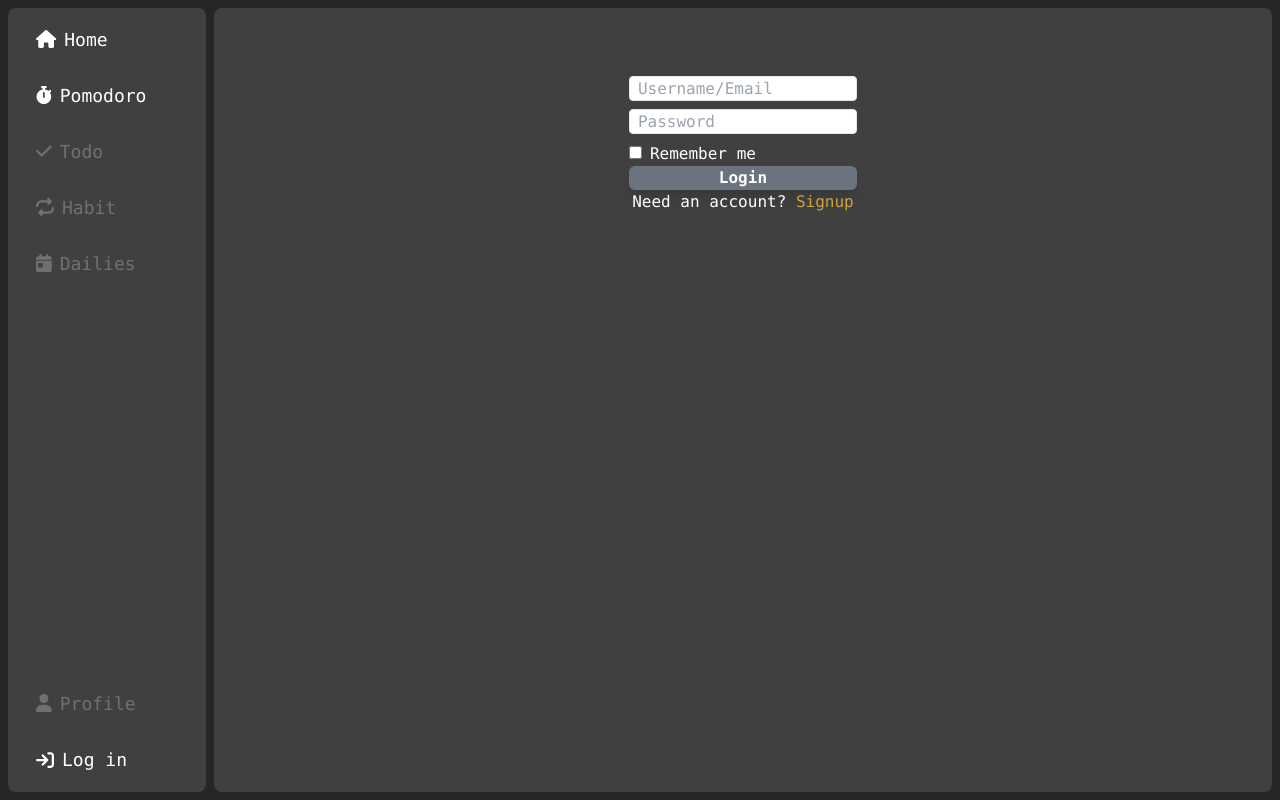
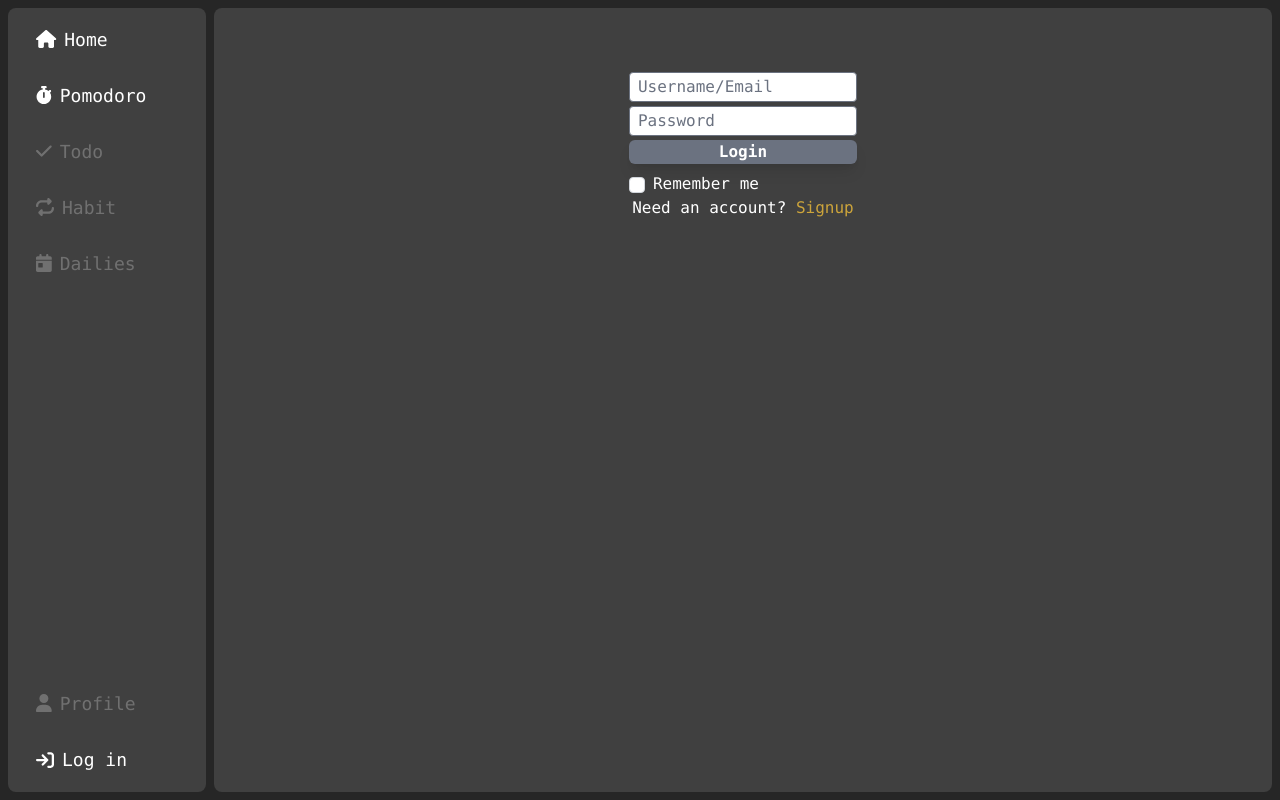
Before and after one commit to PierreMasselot1/Planit, a React (Create React App) app in the folder web/: page /login in a window 1280 px wide. Built offline with nearby package versions, Linux system fonts and the light colour scheme; no server answers.

Commit message:
login page cleanpu

```diff
--- a/web/package.json
+++ b/web/package.json
@@ -3,13 +3,13 @@
   "version": "0.1.0",
   "private": true,
   "dependencies": {
-
     "@capacitor/android": "5.0.3",
     "@capacitor/core": "^5.0.3",
     "@capacitor/ios": "^5.0.3",
     "@fortawesome/fontawesome-svg-core": "^6.2.1",
     "@fortawesome/free-solid-svg-icons": "^6.2.1",
     "@fortawesome/react-fontawesome": "^0.2.0",
+    "@tailwindcss/forms": "^0.5.6",
     "@testing-library/jest-dom": "^5.16.5",
     "@testing-library/react": "^13.2.0",
     "@testing-library/user-event": "^13.5.0",
--- a/web/src/routes/Auth/Login.tsx
+++ b/web/src/routes/Auth/Login.tsx
@@ -21,35 +21,32 @@ function Login() {
   };
 
   return (
-    <div className="flex flex-col justify-center items-center mt-14">
+    <div className="flex flex-col justify-center items-center mt-14 ">
       <form onSubmit={handleLogin} className="flex flex-col">
         <input
-          className="my-1 h-full border rounded py-0.5 px-2 leading-tight focus:outline-none focus:border-primary-500"
+          className="mb-1 rounded py-0.5 px-2 focus:outline-none focus:border-primary-500"
           type="text"
           placeholder="Username/Email"
           value={userName}
           onChange={(e) => setUserName(e.target.value)}
         />
         <input
-          className="mt-1 mb-2 h-full border rounded py-0.5 px-2 leading-tight focus:outline-none focus:border-primary-500"
+          className="mb-1 rounded py-0.5 px-2 focus:outline-none focus:border-primary-500"
           type="password"
           placeholder="Password"
           value={password}
           onChange={(e) => setPassword(e.target.value)}
-        />
-        <div>
+        />{" "}
+        <Button onClick={handleLogin} className="mb-2">Login</Button>
+        <label htmlFor="rememberMe" className="text-white">
           <input
-            className="mr-2"
+            className=" align-middle mr-2 rounded border-gray-300 text-primary-500 focus:ring-primary-500 "
             type="checkbox"
             checked={rememberUser}
             onChange={(e) => setRememberUser(e.target.checked)}
           />
-          <label htmlFor="rememberMe" className="text-white">
-            Remember me
-          </label>
-        </div>
-
-        <Button onClick={handleLogin}>Login</Button>
+          Remember me
+        </label>
       </form>
 
       <div className="text-white">
--- a/web/tailwind.config.js
+++ b/web/tailwind.config.js
@@ -17,5 +17,5 @@ module.exports = {
       },
     },
   },
-  plugins: [],
+  plugins: [require("@tailwindcss/forms")],
 };
```
